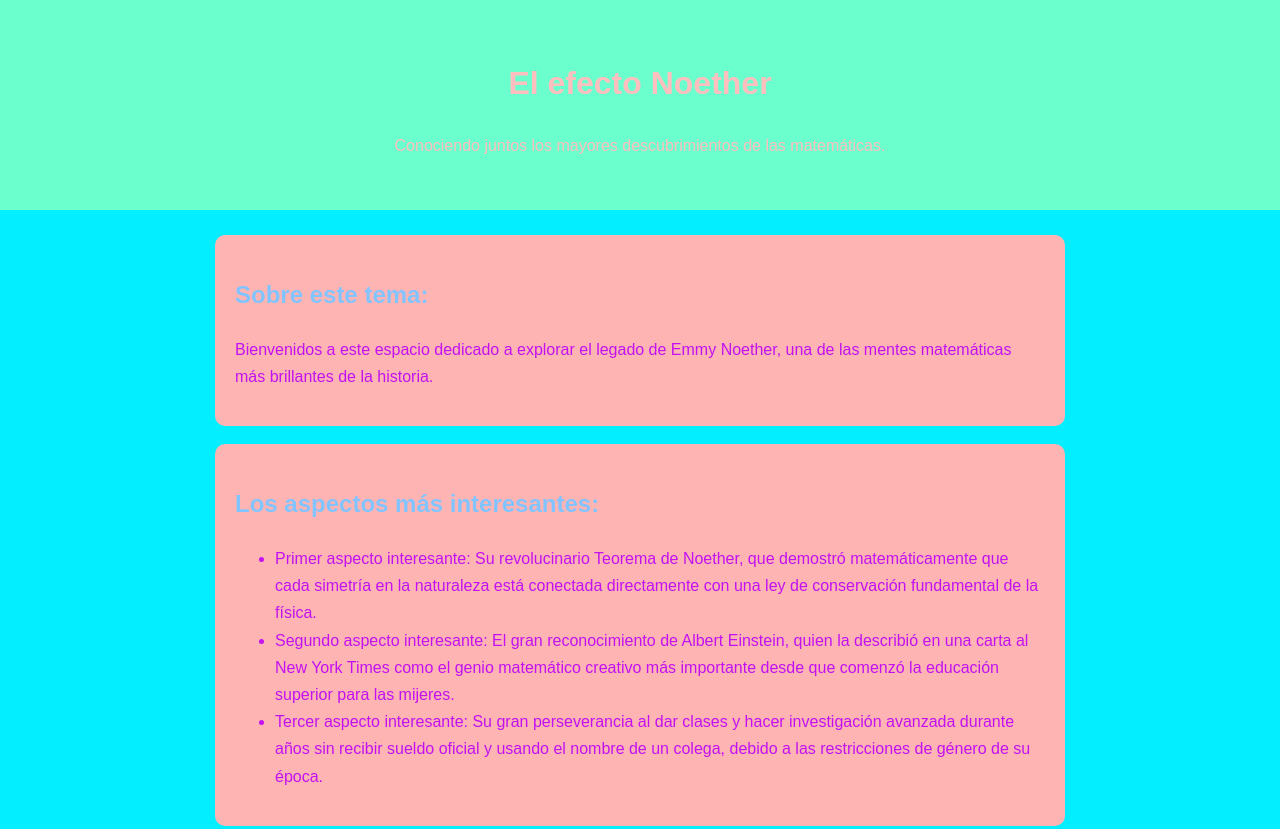
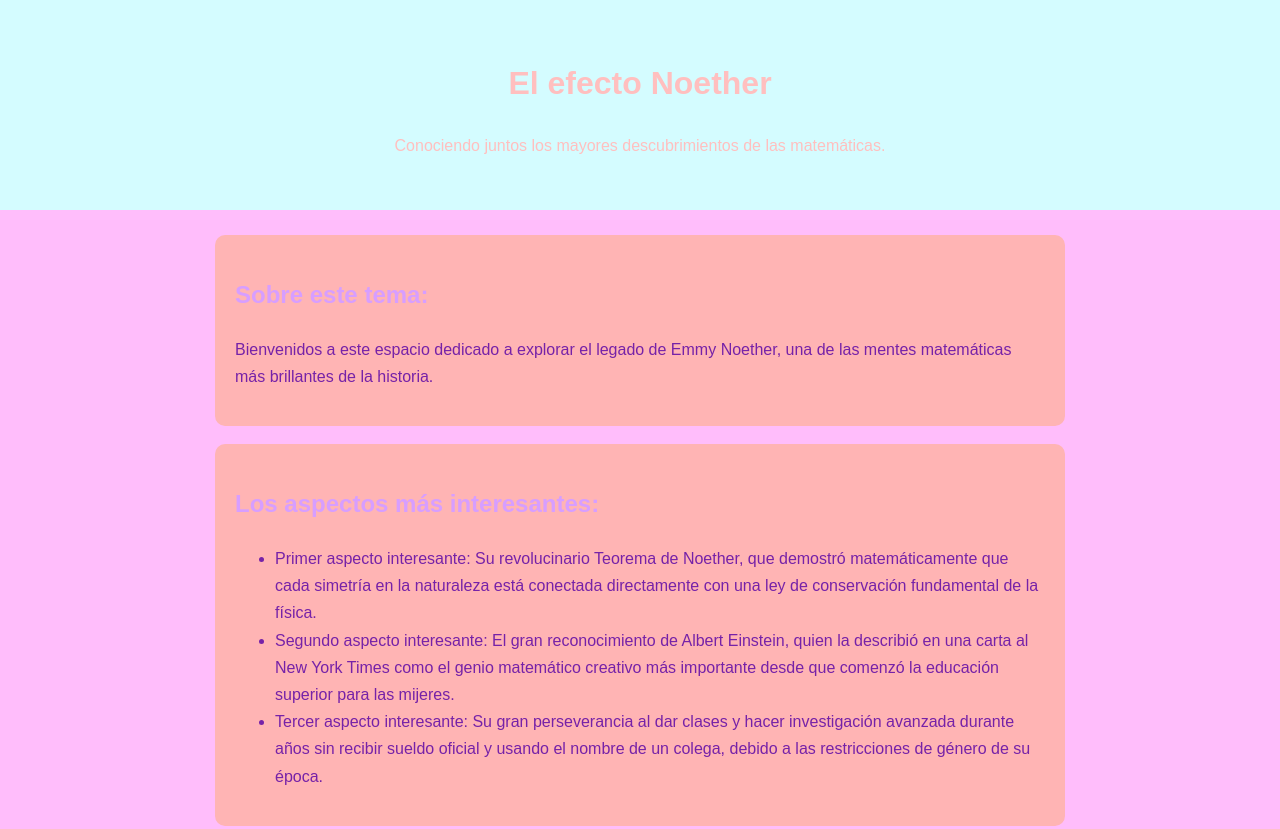
Before and after one commit to saramrcreator/proyecto_estudiantil_cea, a plain HTML site: page index.html in a window 1280 px wide. Shown: the top 829 px of the page. Drawn offline with Linux system fonts and the light colour scheme.

Commit message:
Update estilos.css

```diff
--- a/estilos.css
+++ b/estilos.css
@@ -5,13 +5,13 @@
 body {
   margin: 0;
   font-family: Arial, sans-serif;
-  background: #03eeff;
-  color: #c311f0;
+  background: #FFBDFB;
+  color: #7622A8;
   line-height: 1.7;
 }
 
 header {
-  background: #6cffce;
+  background: #D4FCFF;
   color: rgb(255, 191, 191);
   text-align: center;
   padding: 35px 15px;
@@ -31,12 +31,12 @@ section {
 }
 
 h2 {
-  color: #81c4ff;
+  color: #D79EFF;
 }
 
 img {
   display: block;
-  max-width: 100%;
+  max-width: 99%;
   height: auto;
   border-radius: 8px;
 }
```
